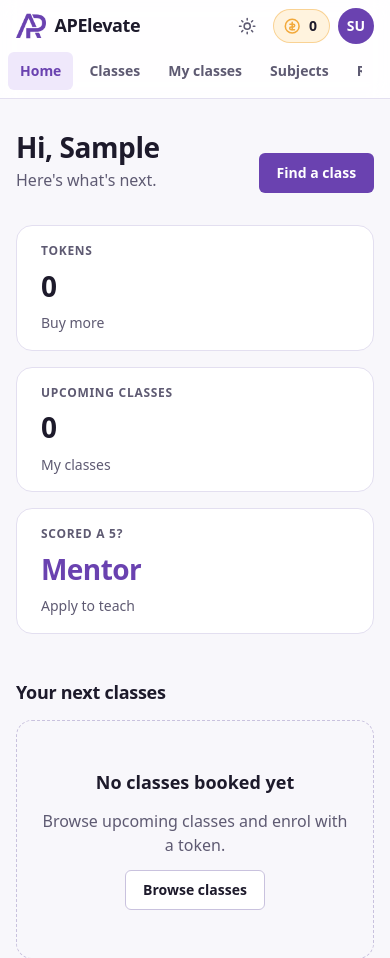
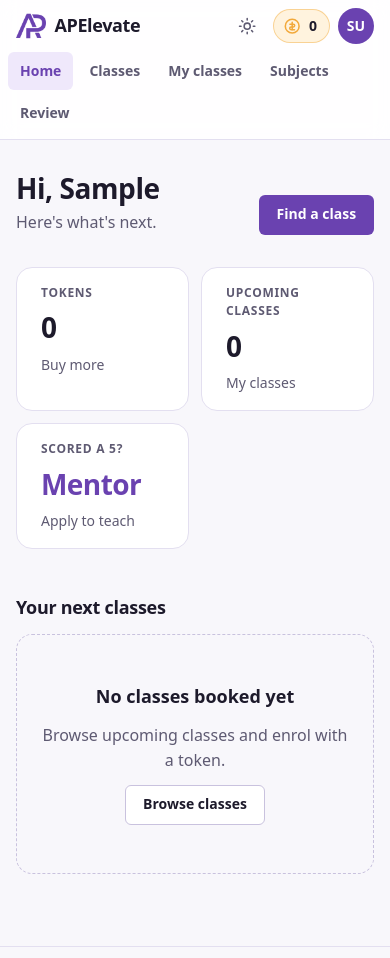
Before and after one commit to vramaswamy4/apelevate, a Django app: page /dashboard/ in a window 390 px wide. Shown: the top 958 px of the page. Run offline with Django 5.2, Linux system fonts and the light colour scheme; the visitor is signed in with stand-in values (Sample User, id 1); data comes from the database, SQL or seed files in the repository; data that the repository does not hold is empty; parts of the project's set-up code (start-up, migrations or seed data) failed here and were passed over.

Commit message:
feat(ui): design system stylesheet and responsive fixes
The stylesheet itself landed early, in 'fix(settings): treat an empty DATABASE_URL as unset'.
This commit adds what the browser pass turned up:
- nav wraps on phones instead of hiding items off-screen; stats two across on phones
- enrolling updates the class's enrolled count in place (htmx out-of-band swap)
- the sign-in email field is type=email
- hero copy matches what the application actually asks for

```diff
--- a/accounts/forms.py
+++ b/accounts/forms.py
@@ -35,7 +35,8 @@ class SignUpForm(EmailNormalizingMixin, UserCreationForm):
 class LoginForm(AuthenticationForm):
     def __init__(self, *args, **kwargs):
         super().__init__(*args, **kwargs)
-        self.fields["username"].widget.attrs.update({"autocomplete": "email", "type": "email"})
+        self.fields["username"].widget.input_type = "email"
+        self.fields["username"].widget.attrs["autocomplete"] = "email"
 
     def clean_username(self):
         return self.cleaned_data["username"].strip().lower()
--- a/static/css/app.css
+++ b/static/css/app.css
@@ -461,8 +461,10 @@ svg {
   .nav {
     order: 3;
     width: 100%;
+    flex-wrap: wrap;
     margin-inline: calc(var(--space-3) * -1);
     padding-inline: var(--space-1);
+    overflow: visible;
   }
 
   .token-chip__label {
@@ -1202,8 +1204,8 @@ fieldset.field {
 
 .stat-grid {
   display: grid;
-  gap: var(--space-4);
-  grid-template-columns: repeat(auto-fit, minmax(min(100%, 12rem), 1fr));
+  gap: var(--space-3);
+  grid-template-columns: repeat(auto-fit, minmax(min(100%, 9.5rem), 1fr));
   margin-bottom: var(--space-2);
 }
 
@@ -1448,6 +1450,7 @@ a.stat:hover {
   border-bottom: 1px solid var(--border);
   margin-bottom: var(--space-5);
   overflow-x: auto;
+  scrollbar-width: none;
 }
 
 .tabs a {
--- a/templates/classes/_enrol_panel.html
+++ b/templates/classes/_enrol_panel.html
@@ -28,4 +28,5 @@
     <a class="btn btn--ghost btn--block" href="{% url 'accounts:login' %}?next={{ request.path|urlencode }}">I have an account</a>
   {% endif %}
 </section>
-{% if request.method == "POST" %}{% with oob=True %}{% include "partials/token_balance.html" %}{% endwith %}{% endif %}
+{% if request.method == "POST" %}{% with oob=True %}{% include "partials/token_balance.html" %}{% endwith %}
+<dd id="enrolled-count" hx-swap-oob="true">{{ class.enrolment_count }} student{{ class.enrolment_count|pluralize }}</dd>{% endif %}
--- a/templates/classes/class_detail.html
+++ b/templates/classes/class_detail.html
@@ -10,7 +10,7 @@
         <div><dt>When</dt><dd><time datetime="{{ class.starts_at|date:'c' }}">{{ class.starts_at|date:"l j F, g:i A" }}</time> <span class="muted">({{ class.starts_at|date:"e" }})</span></dd></div>
         <div><dt>Length</dt><dd>{{ class.duration_minutes|minutes }}</dd></div>
         <div><dt>Subject</dt><dd>{{ class.subject.name }}</dd></div>
-        <div><dt>Enrolled</dt><dd>{{ class.enrolment_count }} student{{ class.enrolment_count|pluralize }}</dd></div>
+        <div><dt>Enrolled</dt><dd id="enrolled-count">{{ class.enrolment_count }} student{{ class.enrolment_count|pluralize }}</dd></div>
       </dl>
       {% if class.description %}<div class="prose"><p>{{ class.description|linebreaksbr }}</p></div>{% endif %}
     </section>
--- a/templates/core/home.html
+++ b/templates/core/home.html
@@ -3,8 +3,8 @@
 <section class="hero">
   <div class="hero__copy">
     <p class="eyebrow">AP exam prep, live on Zoom</p>
-    <h1 class="hero__title">Learn AP from students who just scored a 5.</h1>
-    <p class="hero__lede">Mentors are recent AP students we've checked: score report, CV and an application. They teach small live classes on one unit at a time. Buy tokens, pick a class, and one token gets you in.</p>
+    <h1 class="hero__title">Learn AP from students who aced the exam.</h1>
+    <p class="hero__lede">Every mentor is a recent AP student who sent us their score report, a CV and an application, and was checked by a person. They teach small live classes on one unit at a time. Buy tokens, pick a class, and one token gets you in.</p>
     <div class="cluster">
       <a class="btn btn--primary btn--lg" href="{% url 'accounts:signup' %}">Create a free account</a>
       <a class="btn btn--secondary btn--lg" href="{% url 'classes:list' %}">Browse classes</a>
```
